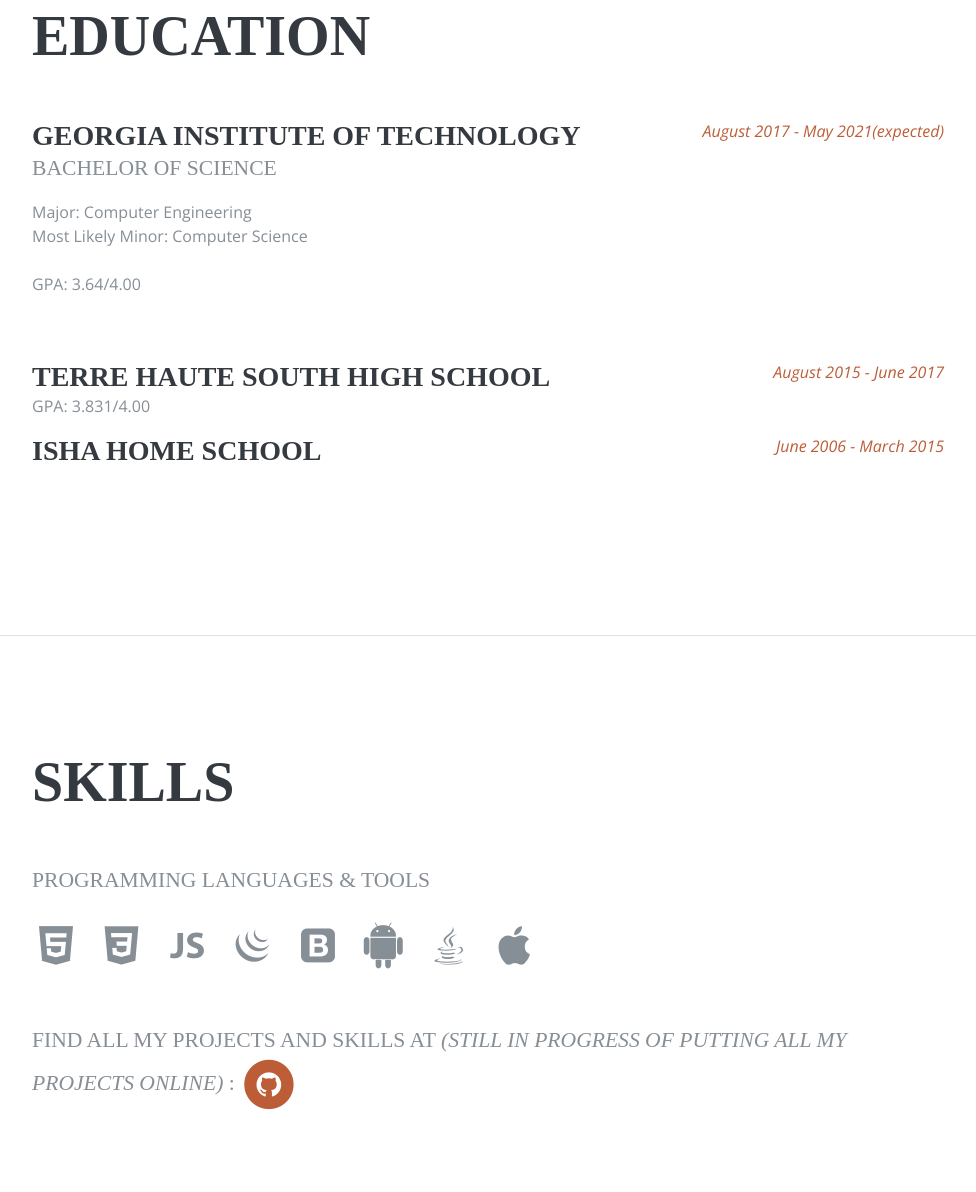
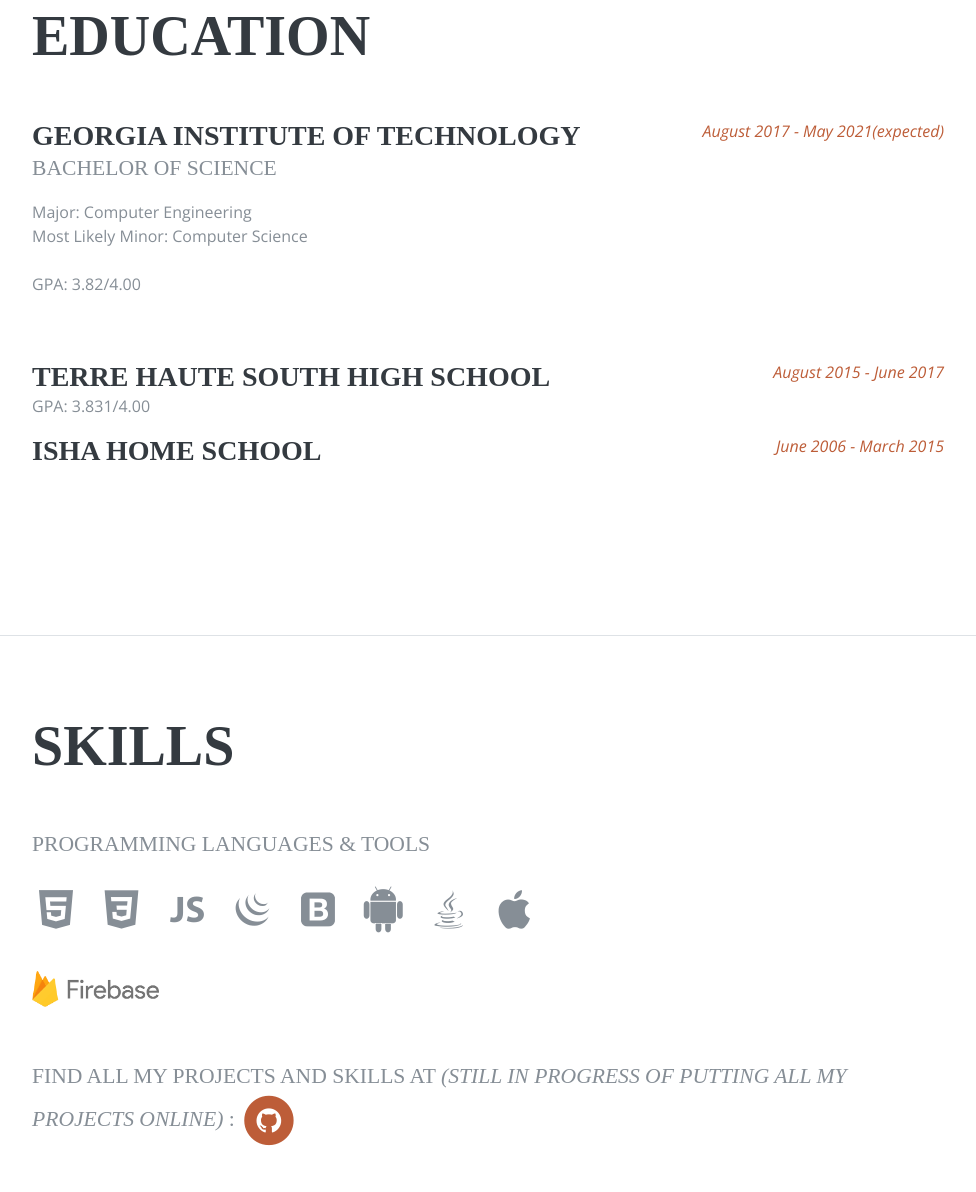
Before and after one commit to Sriharsha-Singam/Sriharsha-Singam.github.io, a plain HTML site: page index.html in a window 1280 px wide. Shown: the part 964-2156 px from the top of the page, without its empty margins (288-1264 px from the left). Drawn offline with nearby package versions, Linux system fonts and the light colour scheme; a web font is replaced by a local one.

Commit message:
New Grades From New Semester

```diff
--- a/index.html
+++ b/index.html
@@ -97,7 +97,7 @@
               <div>Major: Computer Engineering</div>
               <div>Most Likely Minor: Computer Science</div>
                 <br>
-              <p>GPA: 3.64/4.00</p>
+              <p>GPA: 3.82/4.00</p>
 
             </div>
             <div class="resume-date text-md-right">
@@ -158,7 +158,9 @@
             <li class="list-inline-item">
               <i class="devicons devicons-apple"></i>
             </li>
-
+            <li class="list-inline-item">
+                <i><img src="img/firebase.png" width="30%"></i>
+            </li>
           </ul>
             <br>
             <div class="subheading mb-3">Find all my projects and skills at  <i>(Still In Progress of Putting All My Projects Online)</i> :
```
Also changed, not shown: img/firebase.png (added).
